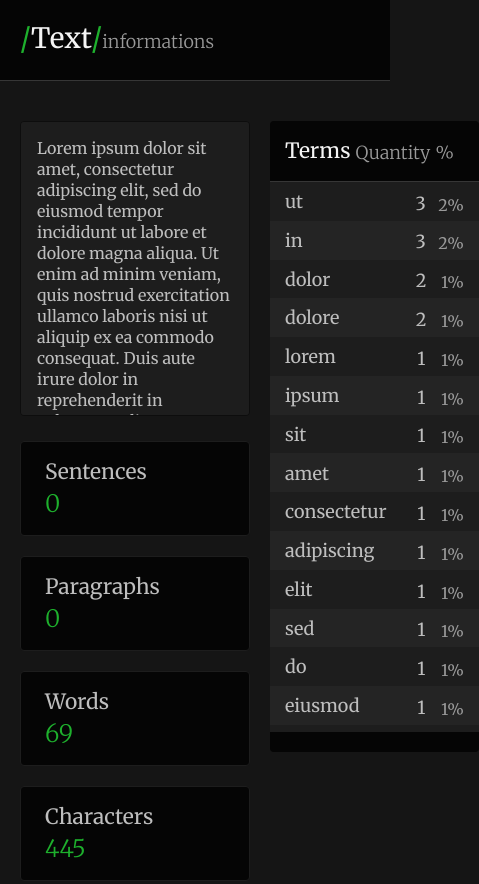
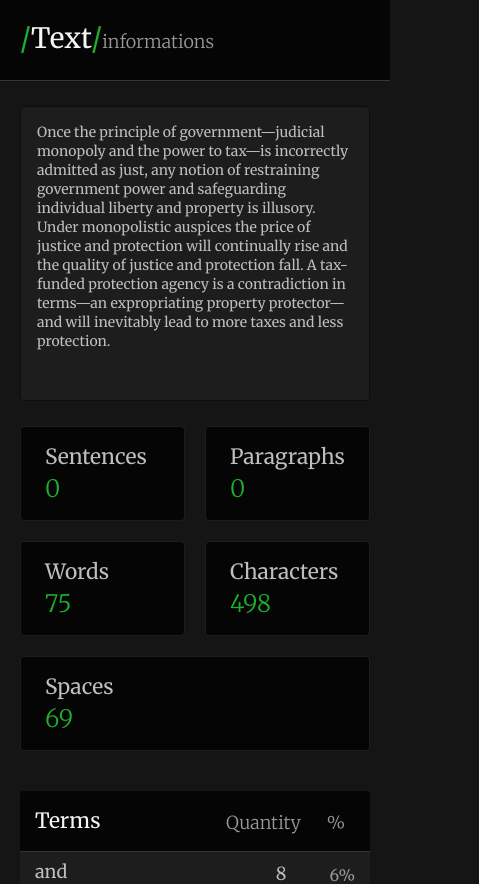
Before and after one commit to MatthMiller/text-informations, a React (Create React App) app: page / in a window 390 px wide. Shown: the top 884 px of the page, 479 px wide, since content can reach past the window. Built offline with nearby package versions, Linux system fonts and the light colour scheme.

Commit message:
:zap: Responsividade

```diff
--- a/src/App.js
+++ b/src/App.js
@@ -3,7 +3,7 @@ import styles from './App.module.css';
 
 function App() {
   const [inputText, setInputText] = React.useState(
-    'Lorem ipsum dolor sit amet, consectetur adipiscing elit, sed do eiusmod tempor incididunt ut labore et dolore magna aliqua. Ut enim ad minim veniam, quis nostrud exercitation ullamco laboris nisi ut aliquip ex ea commodo consequat. Duis aute irure dolor in reprehenderit in voluptate velit esse cillum dolore eu fugiat nulla pariatur. Excepteur sint occaecat cupidatat non proident, sunt in culpa qui officia deserunt mollit anim id est laborum.'
+    'Once the principle of government—judicial monopoly and the power to tax—is incorrectly admitted as just, any notion of restraining government power and safeguarding individual liberty and property is illusory. Under monopolistic auspices the price of justice and protection will continually rise and the quality of justice and protection fall. A tax-funded protection agency is a contradiction in terms—an expropriating property protector—and will inevitably lead to more taxes and less protection.'
   );
   const [valuesQuantity, setValuesQuantity] = React.useState({
     sentences: 0,
@@ -135,7 +135,11 @@ function App() {
                       <p className={styles.itemTerm}>{word}</p>
                       <span className={styles.itemQuantity}>{frequency}</span>
                       <span className={styles.itemPercentage}>
-                        {Math.round((valuesQuantity.words / 100) * frequency)}%
+                        {Math.round(
+                          Math.min((valuesQuantity.words / 100) * frequency) *
+                            10
+                        ) / 10}
+                        %
                       </span>
                     </li>
                   );
--- a/src/App.module.css
+++ b/src/App.module.css
@@ -223,6 +223,7 @@
 .endTerms {
     background-color: #050505;
     height: 20px;
+    margin-bottom: 25px;
     border-radius: 0 0 4px 4px;
 }
 
@@ -250,14 +251,41 @@
     }
 }
 
-@media (max-width: 700px) {
+@media (max-width: 750px) {
+    .generalContainer {
+        grid-template-columns: 1fr;
+        gap: 40px;
+    }
+
+    .textArea {
+        font-size: .875rem;
+        line-height: 1.1875rem;
+    }
+
+    .terms {
+        margin: 0 auto;
+    }
+
     .flexCounters {
         flex-direction: column;
         width: 100%;
+
+        display: grid;
+        grid-template-columns: 1fr 1fr;
     }
 
     .counter {
         width: 100%;
         box-sizing: border-box;
     }
+
+    .counter:last-of-type {
+        grid-column: 1/-1;
+    }
 }
+
+@media (max-width: 550px) {
+    .generalContainer {
+        margin-top: 25px;
+    }
+}
```
